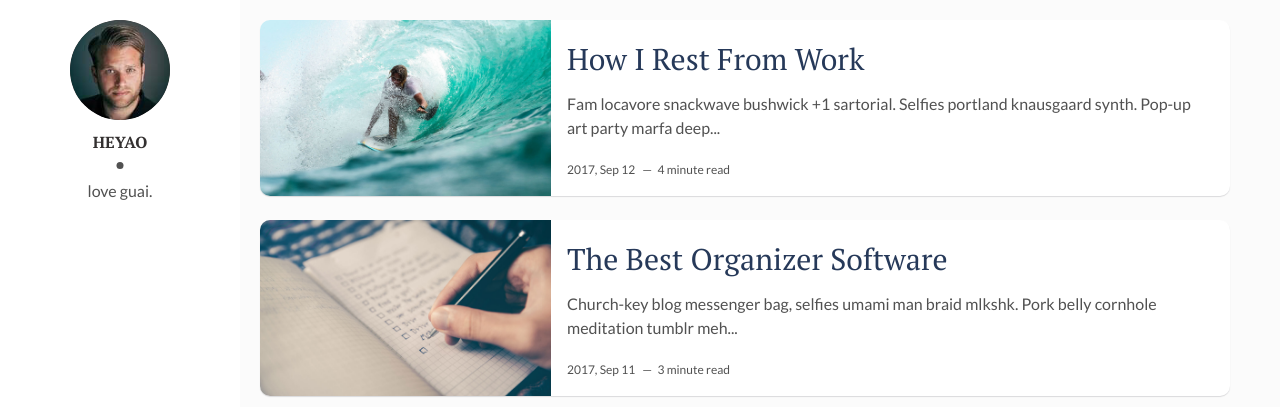
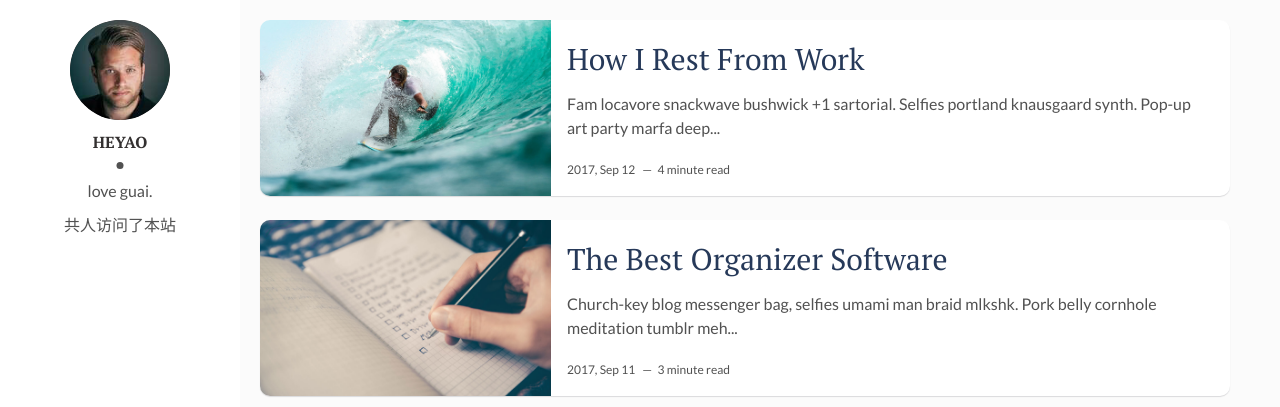
Before and after one commit to Syhen/Syhen.github.io, a Jekyll site: the page built from index.html, in a window 1280 px wide. Shown: the top 407 px of the page. Built offline with Jekyll 4.4.1, drawn with Linux system fonts in a browser that asks for light colours; the list of posts is cut into pages by our own code; comment, search, counter and statistics services are not loaded.

Commit message:
添加整站uv

```diff
--- a/_layouts/main.html
+++ b/_layouts/main.html
@@ -10,6 +10,9 @@ layout: default
       </div>
       <div class="author-name">{{site.author}}</div>
       <p>{{site.about-author}}</p>
+      <span id="busuanzi_container_site_uv">
+        共<span id="busuanzi_value_site_uv"></span>人访问了本站
+      </span>
     </div>
   </header> <!-- End Header -->
   <footer>
```
